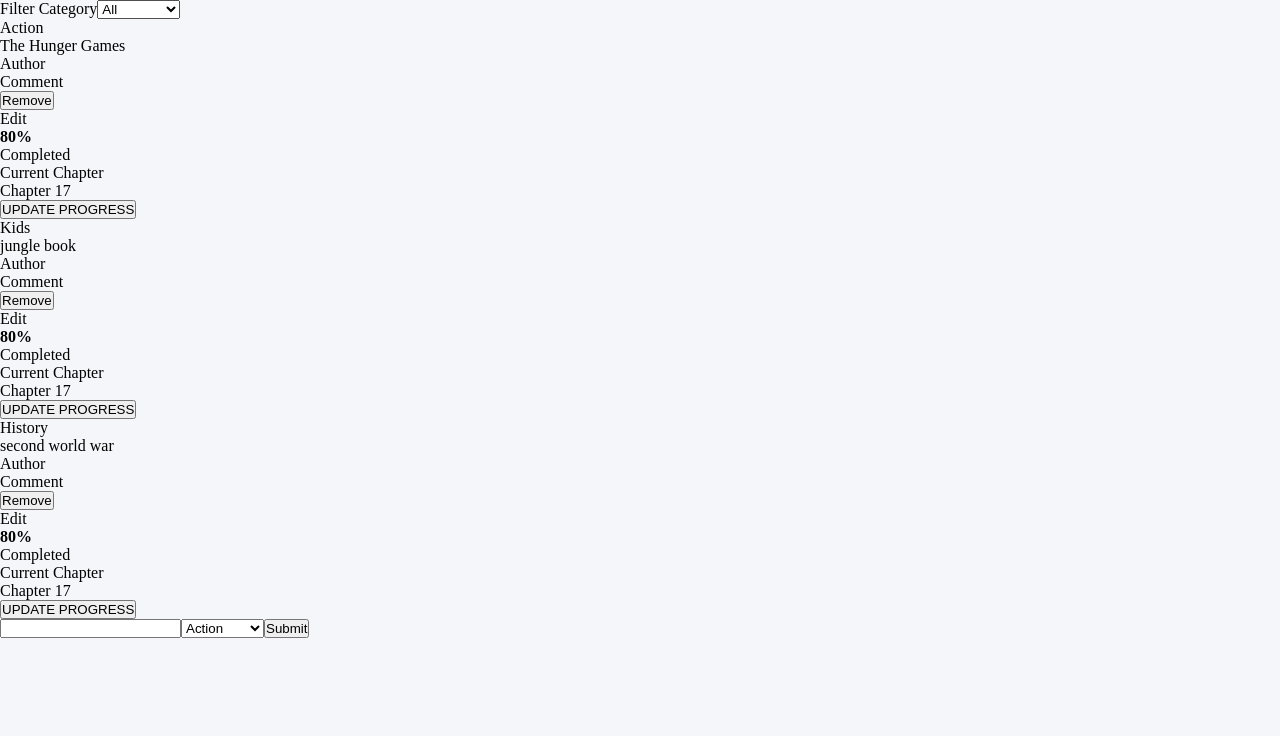
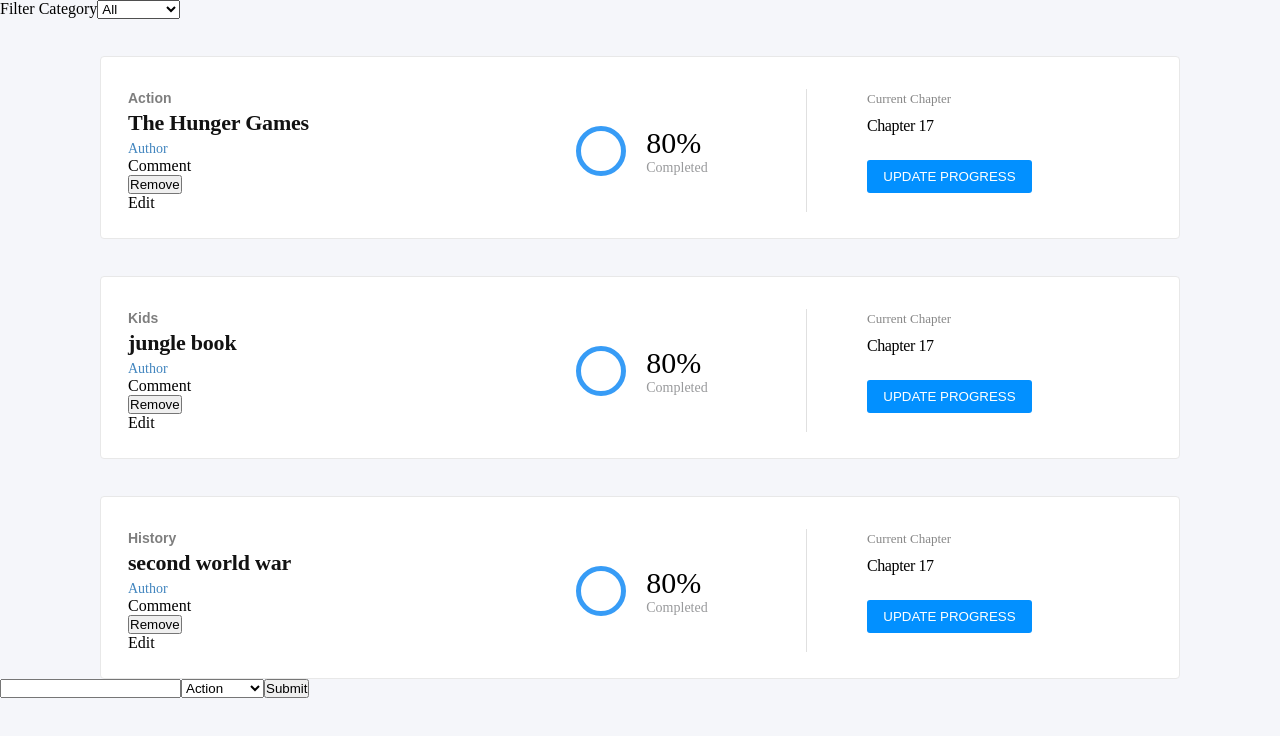
Before and after one commit to tahiry-dev/bookstore, a React (Create React App) app: page / in a window 1280 px wide. Shown: the top 736 px of the page. Built offline with nearby package versions, Linux system fonts and the light colour scheme.

Commit message:
style book components

```diff
--- a/src/components/Book.js
+++ b/src/components/Book.js
@@ -8,27 +8,27 @@ function Book({ book, handleRemoveBook }) {
   } = book;
 
   return (
-    <div className="div_books">
-      <div className="book_left">
-        <div className="book_left-top">
-          <span className="book_left-category">{category}</span>
-          <p className="book_left-title">{title}</p>
-          <span className="book_left-author">Author</span>
+    <div className="list_of_books">
+      <div className="book_info">
+        <div className="book_info_header">
+          <span className="book_info_category">{category}</span>
+          <p className="book_title">{title}</p>
+          <span className="book_author">Author</span>
         </div>
-        <div className="book_left-bottom">
+        <div className="book_info_bottom">
           <p>Comment</p>
           <button type="button" onClick={() => handleRemoveBook(book)}>Remove</button>
           <p>Edit</p>
         </div>
       </div>
-      <div className="book_middle">
-        <div className="oval-2" />
-        <div className="book_middle-text">
+      <div className="book_progress">
+        <div className="rounded-border" />
+        <div className="book_progress-text">
           <h4>80%</h4>
           <span>Completed</span>
         </div>
       </div>
-      <div className="book_right">
+      <div className="book_update">
         <span>Current Chapter</span>
         <p>Chapter 17</p>
         <button type="button">UPDATE PROGRESS</button>
--- a/src/index.css
+++ b/src/index.css
@@ -9,3 +9,151 @@
 body {
   background-color: #f5f6fa;
 }
+
+/*---------------------------BOOK.JS STYLE--------------------------------------*/
+
+.list_of_books {
+  display: flex;
+  justify-content: space-between;
+  margin: 37px 100px 0;
+  padding: 32px 147px 26px 27px;
+  border-radius: 4px;
+  border: solid 1px #e8e8e8;
+  background-color: #fff;
+}
+
+/* Info Section */
+
+.book_info {
+  display: flex;
+  flex-direction: column;
+}
+
+.book_info_header .book_info_category {
+  width: 49px;
+  height: 18px;
+  margin: 0 39px 0 0;
+  opacity: 0.5;
+  font-family: 'Montserrat', sans-serif;
+  font-size: 14px;
+  font-weight: bold;
+}
+
+.book_info_header .book_title {
+  width: 197px;
+  height: 29px;
+  margin: 3px 3px 0 0;
+  font-family: 'Roboto Slab', serif;
+  font-size: 22px;
+  font-weight: bold;
+  letter-spacing: -0.2px;
+  color: #121212;
+}
+
+.book_info_header .book_author {
+  width: 107px;
+  height: 19px;
+  margin: 4px 0 0;
+  font-family: 'Roboto Slab', serif;
+  font-size: 14px;
+  font-weight: 300;
+  color: #4386bf;
+}
+
+.book_info_footer {
+  display: flex;
+}
+
+.book_info_footer p {
+  margin: 21px 15px 2px 0;
+  font-family: 'Roboto Slab', serif;
+  font-size: 14px;
+  font-weight: 300;
+  color: #4386bf;
+  border-right: 1px solid #e0e0e0;
+  padding-right: 15px;
+  cursor: pointer;
+}
+
+.book_info_footer button {
+  margin: 21px 15px 2px 0;
+  font-family: 'Roboto Slab', serif;
+  font-size: 14px;
+  font-weight: 300;
+  color: #4386bf;
+  padding-right: 15px;
+  cursor: pointer;
+  background: none;
+  border-style: none;
+  border-right: 1px solid #e0e0e0;
+}
+
+.book_update p {
+  margin: 10px 0 25px 0;
+  font-family: 'Roboto Slab', serif;
+  font-size: 16px;
+  font-weight: 300;
+  letter-spacing: -0.4px;
+}
+
+.book_info_footer p:last-child {
+  border: none;
+}
+
+/* Progress Section */
+
+.book_progress {
+  display: flex;
+  align-items: center;
+  margin: 0 -150px 0 0;
+}
+
+.rounded-border {
+  width: 50px;
+  height: 50px;
+  border-radius: 50%;
+  border: solid 1px #379cf6;
+  border-width: 5px;
+}
+
+.book_progress-text {
+  display: flex;
+  flex-direction: column;
+  margin: 0 0 0 20px;
+}
+
+.book_progress-text h4 {
+  font-size: 30px;
+  margin: 0;
+  font-weight: 400;
+}
+
+.book_progress-text span {
+  font-size: 14px;
+  color: #999a9c;
+}
+
+/* Update Section */
+
+.book_update {
+  border-left: 1px solid #e0e0e0;
+  padding-left: 60px;
+}
+
+.book_update span {
+  opacity: 0.5;
+  font-family: 'Roboto Slab', serif;
+  font-size: 13px;
+  font-weight: 300;
+  color: #121212;
+}
+
+.book_update button {
+  width: 165px;
+  height: 33px;
+  border-radius: 3px;
+  background: #0290ff;
+  color: #fff;
+  border: none;
+  cursor: pointer;
+}
```
